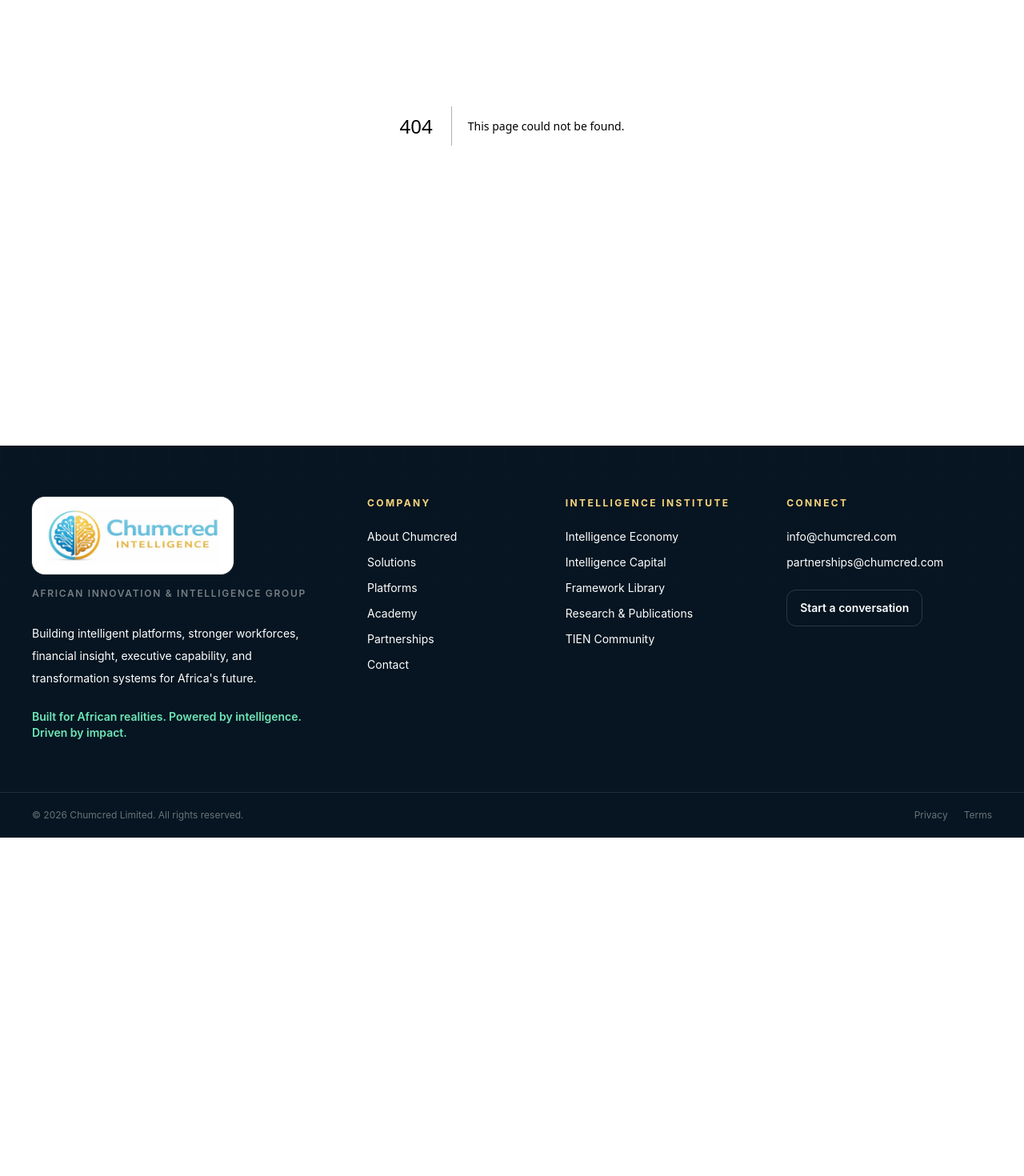
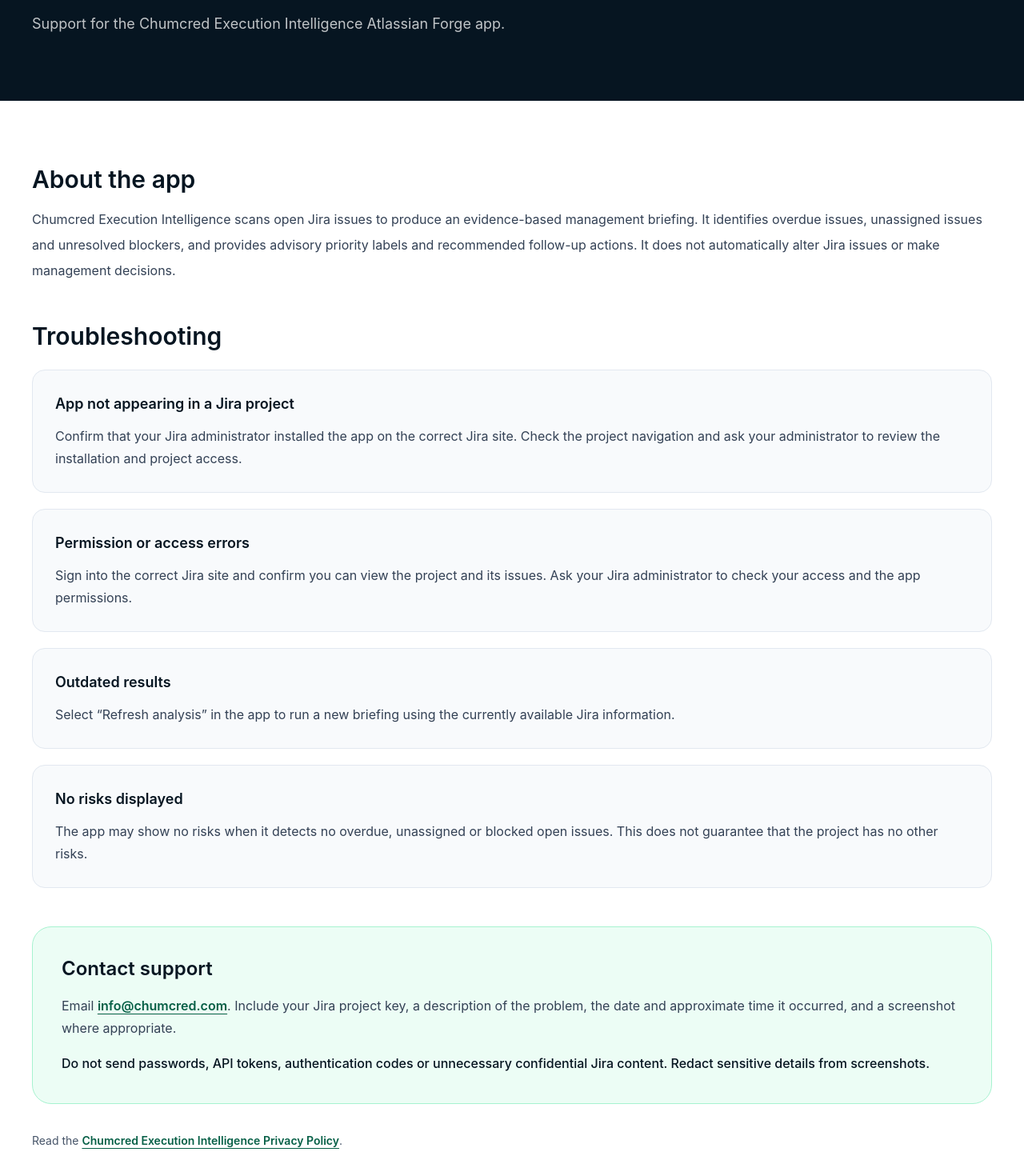
Before and after one commit to Kunleadegbie/Chumcred-Digital-Headquarters, a Next.js app: page /support in a window 1280 px wide. Before the commit this address had no page. Shown: the part 320-1790 px from the top of the page at 80% size. Before the commit the page ends 1367 px from the top, so only its background shows below. Built offline with nearby package versions, Linux system fonts and the light colour scheme.

Commit message:
Create support page for Chumcred Execution Intelligence
This page provides support and troubleshooting information for the Chumcred Execution Intelligence Jira app, including common issues and contact support details.

```diff
--- /dev/null
+++ b/app/support/page.tsx
@@ -0,0 +1,63 @@
+import type { Metadata } from "next";
+import Link from "next/link";
+
+export const metadata: Metadata = {
+  title: "Chumcred Execution Intelligence Support",
+  description: "Support and troubleshooting for the Chumcred Execution Intelligence Jira app.",
+  alternates: { canonical: "/support" },
+};
+
+const help = [
+  ["App not appearing in a Jira project", "Confirm that your Jira administrator installed the app on the correct Jira site. Check the project navigation and ask your administrator to review the installation and project access."],
+  ["Permission or access errors", "Sign into the correct Jira site and confirm you can view the project and its issues. Ask your Jira administrator to check your access and the app permissions."],
+  ["Outdated results", "Select “Refresh analysis” in the app to run a new briefing using the currently available Jira information."],
+  ["No risks displayed", "The app may show no risks when it detects no overdue, unassigned or blocked open issues. This does not guarantee that the project has no other risks."],
+];
+
+export default function SupportPage() {
+  return (
+    <>
+      <section className="bg-navy-950 py-16 text-white sm:py-20">
+        <div className="section-shell max-w-5xl">
+          <p className="eyebrow text-gold-300">Application support</p>
+          <h1 className="mt-4 text-4xl font-semibold leading-tight sm:text-6xl">Chumcred Execution Intelligence Support</h1>
+          <p className="mt-6 max-w-3xl text-lg leading-8 text-white/75">Support for the Chumcred Execution Intelligence Atlassian Forge app.</p>
+        </div>
+      </section>
+      <section className="bg-white py-14 sm:py-20">
+        <div className="section-shell max-w-5xl">
+          <h2 className="text-2xl font-semibold text-navy-950 sm:text-3xl">About the app</h2>
+          <p className="mt-4 leading-8 text-slate-700">
+            Chumcred Execution Intelligence scans open Jira issues to produce an evidence-based management briefing.
+            It identifies overdue issues, unassigned issues and unresolved blockers, and provides advisory priority
+            labels and recommended follow-up actions. It does not automatically alter Jira issues or make management decisions.
+          </p>
+          <h2 className="mt-12 text-2xl font-semibold text-navy-950 sm:text-3xl">Troubleshooting</h2>
+          <div className="mt-6 grid gap-5">
+            {help.map(([title, description]) => (
+              <article key={title} className="rounded-2xl border border-slate-200 bg-slate-50 p-6 sm:p-7">
+                <h3 className="text-lg font-semibold text-navy-950">{title}</h3>
+                <p className="mt-3 leading-7 text-slate-700">{description}</p>
+              </article>
+            ))}
+          </div>
+          <div className="mt-12 rounded-3xl border border-emerald-200 bg-emerald-50 p-7 sm:p-9">
+            <h2 className="text-2xl font-semibold text-navy-950">Contact support</h2>
+            <p className="mt-4 leading-7 text-slate-700">
+              Email <a href="mailto:info@chumcred.com" className="font-semibold text-emerald-800 underline underline-offset-4">info@chumcred.com</a>.
+              Include your Jira project key, a description of the problem, the date and approximate time it occurred,
+              and a screenshot where appropriate.
+            </p>
+            <p className="mt-4 font-medium leading-7 text-navy-950">
+              Do not send passwords, API tokens, authentication codes or unnecessary confidential Jira content.
+              Redact sensitive details from screenshots.
+            </p>
+          </div>
+          <p className="mt-8 text-sm leading-7 text-slate-600">
+            Read the <Link href="/privacy" className="font-semibold text-emerald-800 underline underline-offset-4">Chumcred Execution Intelligence Privacy Policy</Link>.
+          </p>
+        </div>
+      </section>
+    </>
+  );
+}
```
